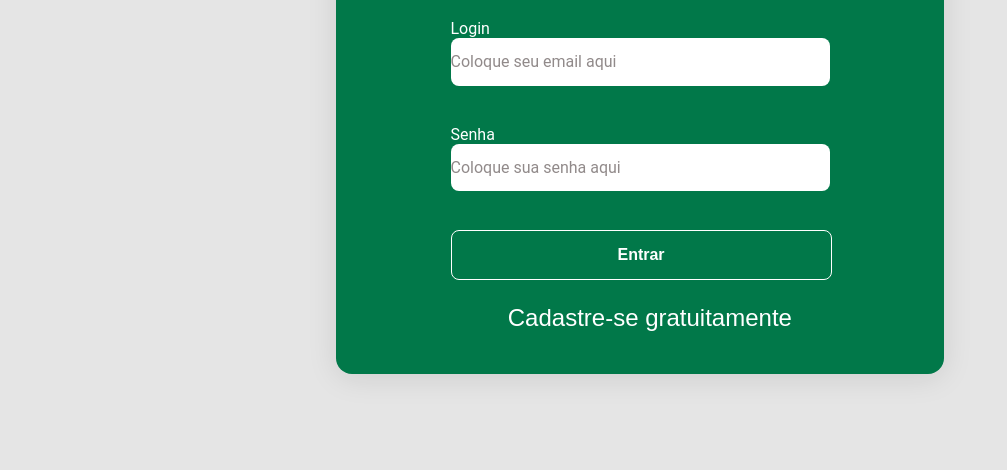
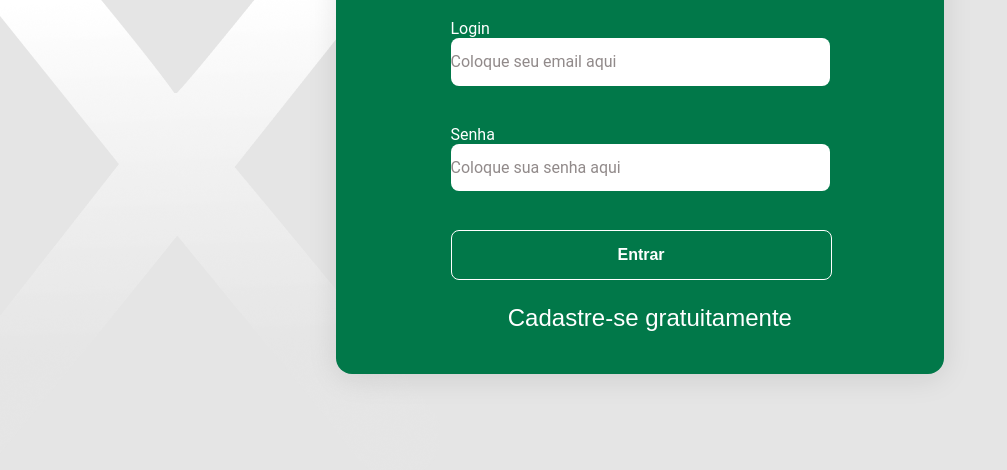
Before and after one commit to Calaca-dev/projeto-final-modulo-01, a plain HTML site: page projeto-final-do-modulo-01/index.html in a window 1280 px wide. Shown: the part 330-800 px from the top of the page, without its empty margins (0-1007 px from the left). Drawn offline with Linux system fonts and the light colour scheme.

Commit message:
feat: background image
on login layout put a background image

```diff
--- a/projeto-final-do-modulo-01/css/main.css
+++ b/projeto-final-do-modulo-01/css/main.css
@@ -9,13 +9,18 @@
 @import url('https://fonts.googleapis.com/css2?family=Roboto&display=swap');
 
 
+body {
+    background-color: #E5E5E5;
+}
+
 #father-div-reposivite{
     width: 100vw;
     height: 100vh;
     display: flex;
     justify-content: center;
     align-items: center;
-    background-color: #E5E5E5;
+    background-image: url(../img/logo-wexer-background.png);
+    background-repeat: no-repeat;
 
 
 }
```
